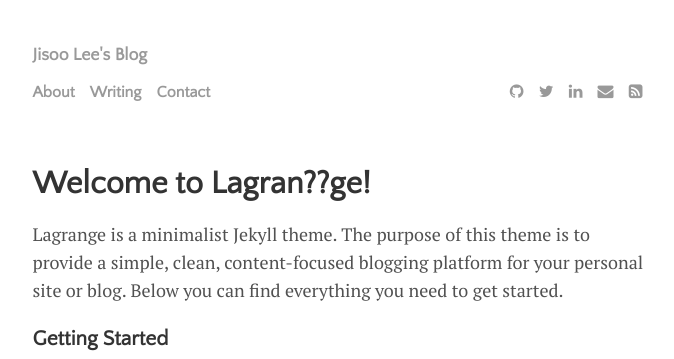
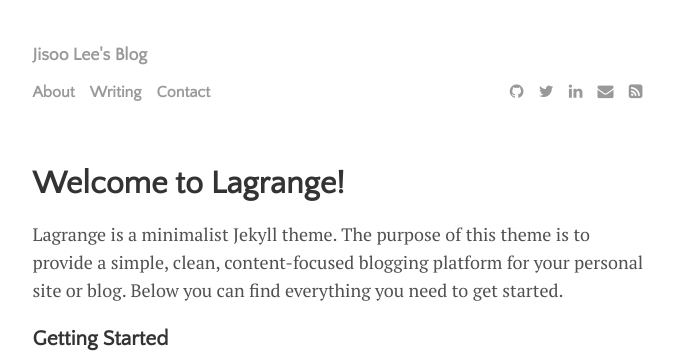
Before and after one commit to ljis1357/ljis1357.github.io, a Jekyll site: the page built from menu/about.md, in a window 1280 px wide. Shown: the top 359 px of the page, without its empty margins (300-974 px from the left). Built offline with Jekyll 4.4.1, drawn with Linux system fonts in a browser that asks for light colours.

Commit message:
Uploaded by https://stackedit.io/

```diff
--- a/menu/about.md
+++ b/menu/about.md
@@ -1,6 +1,6 @@
 ---
 layout: page
-title: Welcome to Lagran??ge!
+title: Welcome to Lagrange!
 ---
 
 Lagrange is a minimalist Jekyll theme. The purpose of this theme is to provide a simple, clean, content-focused blogging platform for your personal site or blog. Below you can find everything you need to get started.
```
Also changed, not shown: other parts of menu/about.md (+1 -1 lines).
